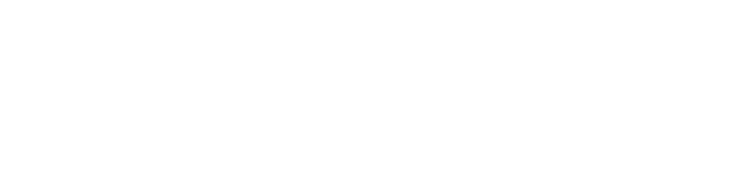
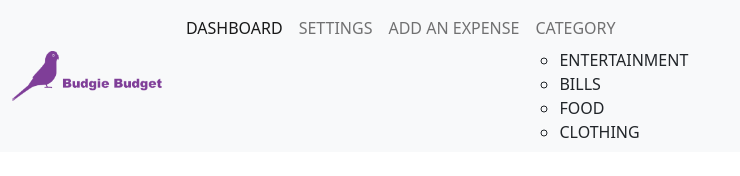
Before and after one commit to brigittaestelle/JavaScriptProject, a plain HTML site: page index.html in a window 1280 px wide. Shown: the whole page, without its empty margins (0-740 px from the left). Drawn offline with nearby package versions, Linux system fonts and the light colour scheme.

Commit message:
nav and krabby patty

```diff
--- a/index.html
+++ b/index.html
@@ -6,10 +6,41 @@
     <meta name="viewport" content="width=device-width, initial-scale=1.0">
     <title>Group - JavaScript Project - Buddget Buddy</title>
     <link rel="stylesheet" href="style.css">
+    <link href="https://cdn.jsdelivr.net/npm/bootstrap@5.0.2/dist/css/bootstrap.min.css" rel="stylesheet" integrity="sha384-EVSTQN3/azprG1Anm3QDgpJLIm9Nao0Yz1ztcQTwFspd3yD65VohhpuuCOmLASjC" crossorigin="anonymous">
+    <script src="https://cdn.jsdelivr.net/npm/bootstrap@5.0.2/dist/js/bootstrap.bundle.min.js" integrity="sha384-MrcW6ZMFYlzcLA8Nl+NtUVF0sA7MsXsP1UyJoMp4YLEuNSfAP+JcXn/tWtIaxVXM" crossorigin="anonymous"></script>
 </head>
 <body>
     <header>
-        <nav></nav>
+        <nav class="navbar navbar-expand-lg navbar-light bg-light">
+            <div class="container-fluid">
+              <a class="navbar-brand" href="#"><img src="images/budgie_budget.png" alt="budgie bird" width="150px"></a>
+              <button class="navbar-toggler" type="button" data-bs-toggle="collapse" data-bs-target="#navbarNav" aria-controls="navbarNav" aria-expanded="false" aria-label="Toggle navigation">
+                <span class="navbar-toggler-icon"></span>
+              </button>
+              <div class="collapse navbar-collapse" id="navbarNav">
+                <ul class="navbar-nav">
+                  <li class="nav-item">
+                    <a class="nav-link active" aria-current="page" href="#">DASHBOARD</a>
+                  </li>
+                  <li class="nav-item">
+                    <a class="nav-link" href="#">SETTINGS</a>
+                  </li>
+                  <li class="nav-item">
+                    <a class="nav-link" href="#">ADD AN EXPENSE</a>
+                  </li>
+                  <li class="nav-item">
+                    <a class="nav-link" href="#" tabindex="-1" aria-disabled="false">CATEGORY</a>
+                    <ul>
+                        <li class="nav-item">ENTERTAINMENT</li>
+                        <li class="nav-item">BILLS</li>
+                        <li class="nav-item">FOOD</li>
+                        <li class="nav-item">CLOTHING</li>
+                    </ul>
+                  </li>
+                </ul>
+              </div>
+            </div>
+          </nav>
     </header>
     <div class="container">
         <form></form>
@@ -18,5 +49,6 @@
         <div class="footer_nav"></div>
         <div class="footer_social"></div>
     </footer>
+    <script src="script.js"></script>
 </body>
 </html>
```
Also changed, not shown: images/budgie_budget.png (added), 1 other file.
